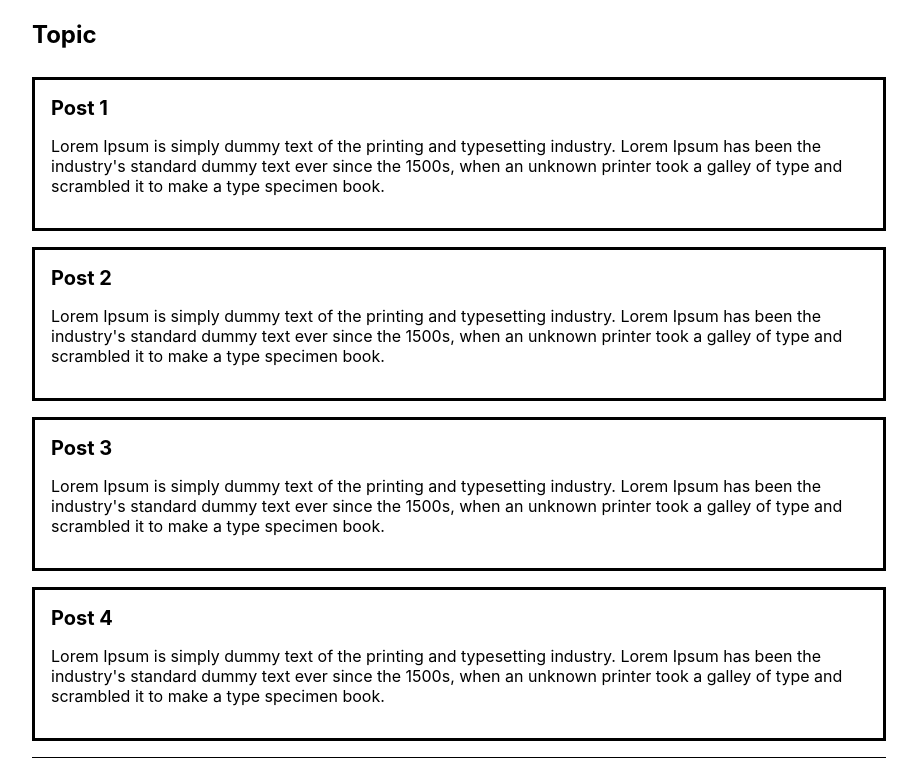
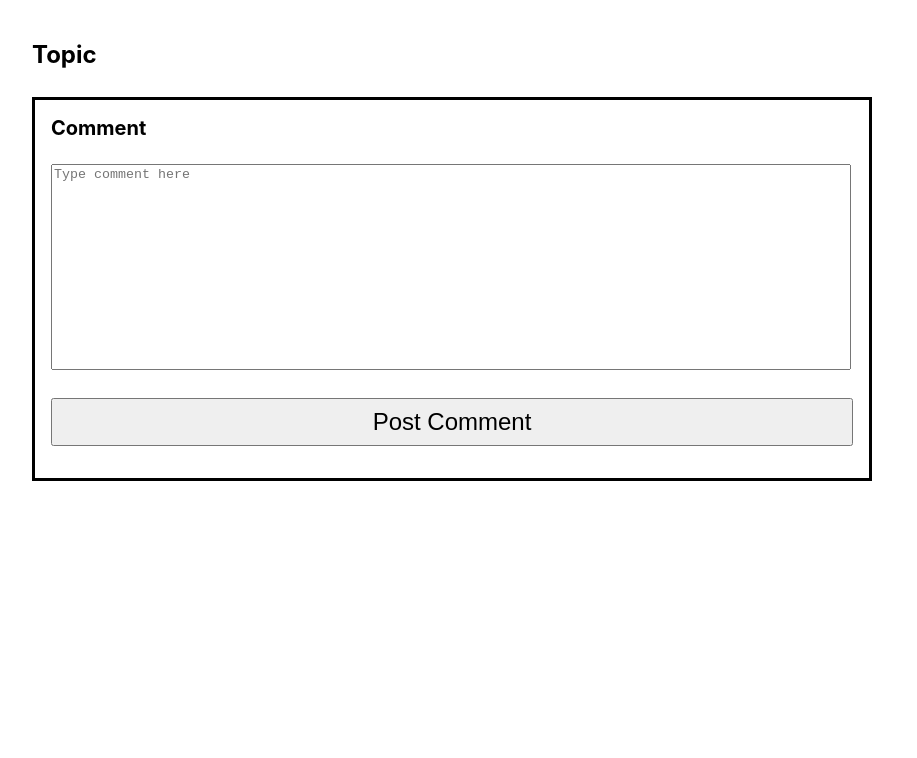
Before and after one commit to napapat-toy/my-demo, a React (Create React App) app: page / in a window 1280 px wide. Shown: the top 758 px of the page, without its empty margins (28-945 px from the left). Built offline with nearby package versions, Linux system fonts and the light colour scheme.

Commit message:
Create add comment function

```diff
--- a/src/App.css
+++ b/src/App.css
@@ -1,6 +1,7 @@
 .app-section {
   text-align: left;
-  margin-left: 60px;
+  margin-left: 40px;
+  padding: 20px;
 }
 
 .app-container {
@@ -11,8 +12,9 @@
   max-width: 70%;
 }
 
-.app-content {
-  display: block;
+.post-content {
+  display: flex;
+  flex-direction: column;
   box-sizing: border-box;
   border: 3px solid black;
   padding: 16px;
@@ -20,7 +22,22 @@
   margin-bottom: 8px;
 }
 
-.app-content-header {
+.post-content-header {
   font-weight: bold;
   font-size: 20px;
+  margin-bottom: 8px;
 }
+
+.post-create textarea{
+  width: 99%;
+  min-width: 30%;
+  min-height: 200px;
+  margin: 0px 8px 8px 0px;
+  resize: none;
+}
+
+button {
+  font-size: 24px;
+  width: 100%;
+  padding: 8px;
+}
--- a/src/App.js
+++ b/src/App.js
@@ -1,19 +1,82 @@
+import { useState } from 'react';
+import './App.css';
+// import PostCreate from './components/PostCreate';
+import PostItem from './components/PostItem';
+// import PostData from './postdata';
 
-import './App.css';
-import PostItem from './components/PostItem';
-import PostData from './postdata';
+const emptyComment = {
+  content: ''
+};
 
 function App() {
 
-  const postItems = PostData.map((postItem,index)=>{
-    return <PostItem key={index} postItem={postItem} />
+  //State
+  const [comment, setComment] = useState('')
+  const [allComments, setAllComments] = useState([])
+
+  //Type Comment Function
+  function onCommentChange(event) {
+    const content = event.target.value;
+    // console.log(event);
+    // console.log(content);
+    setComment((prevComment) => {
+      return {
+        ...prevComment,
+        content
+      };
+    });
+  }
+
+  function onCommentSubmit(event) {
+    event.preventDefault();
+
+    //Add Comment Function
+    setAllComments((prevAllComment) => {
+      const newComment = { ...comment };
+      if (allCommentsElements.length === 0) {
+        newComment.id = 1
+      }
+      else {
+        newComment.id = allCommentsElements.length + 1
+      }
+      return [...prevAllComment, newComment]
+    });
+
+    //Clear Form
+    setComment(emptyComment);
+  }
+
+  //Call comment element
+  const allCommentsElements = allComments.map((comment) => {
+    return (
+      <PostItem key={comment.id} postItem={comment} />
+    )
   })
 
   return (
     <section className="app-section">
       <h1>Topic</h1>
       <div className="app-container">
-        {postItems}
+        <div className="post-create post-content">
+          <div className="post-content-header">
+            Comment
+            </div>
+          <form onSubmit={onCommentSubmit}>
+            <p>
+              <textarea
+                row="2"
+                placeholder="Type comment here"
+                name="content"
+                value={comment.content}
+                onChange={onCommentChange}
+              />
+            </p>
+            <p>
+              <button type="submit">Post Comment</button>
+            </p>
+          </form>
+        </div>
+        {allCommentsElements}
       </div>
     </section>
   );
--- /dev/null
+++ b/src/components/PostCreate.js
@@ -0,0 +1,43 @@
+import { useState } from 'react';
+import '../App.css';
+
+function PostCreate(props) {
+
+    // console.log(props);
+    const [comment, setComment] = useState([])
+
+    function onCommentChange(event) {
+        const { commentValue } = event.target;
+        setComment((prevComment) => {
+            return {
+                ...prevComment,
+                [commentValue]: commentValue
+            }
+        });
+    }
+    function onCommentSubmit(event) {
+        event.preventDefault();
+        console.log(event);
+    }
+
+    return (
+        <div className="post-create post-content">
+            <div className="post-content-header">
+                Comment
+            </div>
+            <form onSubmit={onCommentSubmit}>
+                <textarea
+                    type="text"
+                    placeholder="Type comment here"
+                    name="commentValue"
+                    value={comment.textValue}
+                    onChange={onCommentChange}
+                />
+                <button type="submit">Submit</button>
+            </form>
+
+        </div>
+    )
+}
+
+export default PostCreate;
--- a/src/components/PostItem.js
+++ b/src/components/PostItem.js
@@ -1,13 +1,14 @@
+import '../App.css';
 
 function PostItem(props) {
 
     // console.log(props);
-    const { postId,content } = props.postItem;
+    const { id,content } = props.postItem;
 
     return (
-        <div className="app-content">
-            <div className="app-content-header">
-                Post {postId}
+        <div className="post-content">
+            <div className="post-content-header">
+                Post {id}
             </div>
             <p>
                 {content}
```
Also changed, not shown: src/components/PostStyle.css (added), 1 other file (tests, documents, lock files or other folders).
